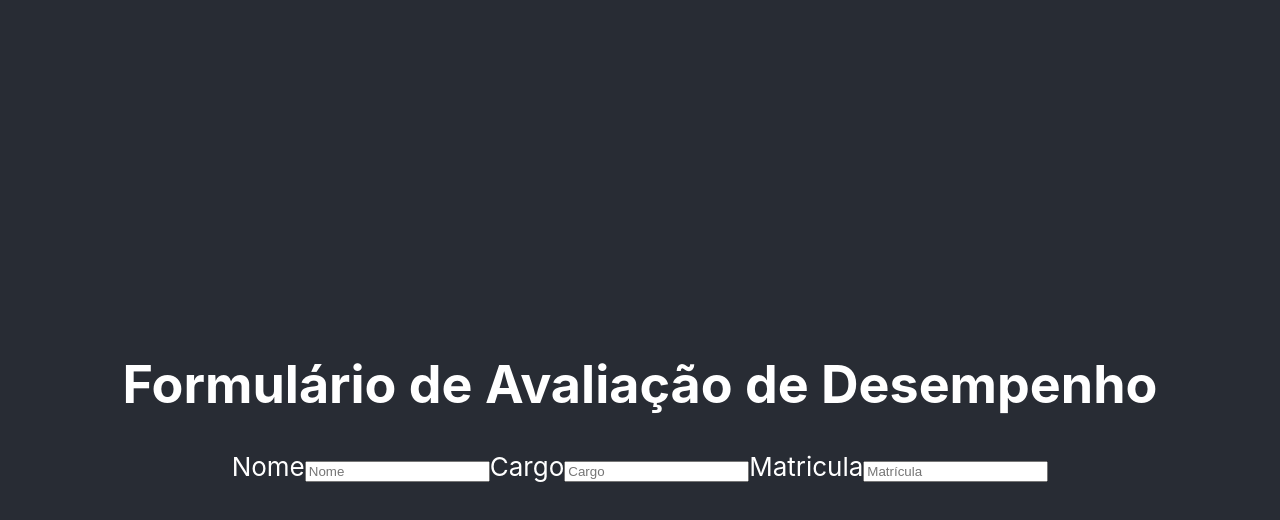
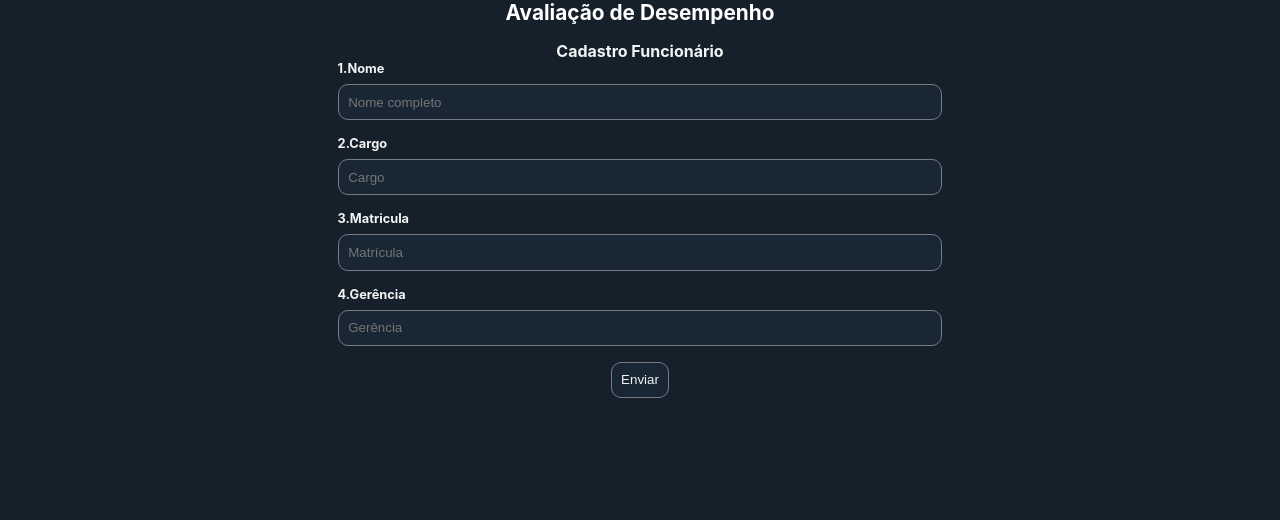
Before and after one commit to Leandro-Frota/appAvaliacaoDesempenho, a React (Create React App) app: page / in a window 1280 px wide. Shown: the top 520 px of the page. Built offline with nearby package versions, Linux system fonts and the light colour scheme.

Commit message:
Alt style componentes Cadastro

```diff
--- a/src/App.css
+++ b/src/App.css
@@ -1,38 +1,21 @@
-.App {
-  text-align: center;
+
+*{
+  margin: 0;
+  padding: 0;
+  box-sizing: border-box;
+
 }
 
-.App-logo {
-  height: 40vmin;
-  pointer-events: none;
+.app{
+  background-color: #15202B;
+  color: black;
+  width: 100vw;
+  height: 100vh;
+
 }
 
-@media (prefers-reduced-motion: no-preference) {
-  .App-logo {
-    animation: App-logo-spin infinite 20s linear;
-  }
+.app h1{
+  text-align: center;
+  color: #fff;
+  font-size: 1.3rem;
 }
-
-.App-header {
-  background-color: #282c34;
-  min-height: 100vh;
-  display: flex;
-  flex-direction: column;
-  align-items: center;
-  justify-content: center;
-  font-size: calc(10px + 2vmin);
-  color: white;
-}
-
-.App-link {
-  color: #61dafb;
-}
-
-@keyframes App-logo-spin {
-  from {
-    transform: rotate(0deg);
-  }
-  to {
-    transform: rotate(360deg);
-  }
-}
--- a/src/App.js
+++ b/src/App.js
@@ -1,15 +1,16 @@
 
 import './App.css';
-import Formulario from './Formulario/formulario.jsx';
+import Cadastro from './Componentes/Cadastro/Cadastro.jsx';
+import PreparoQualificacao from './Componentes/PreparoQualificacao/PreparoQualificacao.jsx'
 
 function App() {
   return (
-    <div className="App">
-      <header className="App-header">
-       <h1>Formulário de Avaliação de Desempenho</h1>
-       <Formulario/>
-      </header>
-    </div>
+       <div className="app">
+        <h1>Avaliação de Desempenho</h1>
+        <Cadastro/>
+        <PreparoQualificacao/>
+      </div>
+
   );
 }
 
--- /dev/null
+++ b/src/Componentes/Cadastro/Cadastro.css
@@ -0,0 +1,49 @@
+.form{
+
+    padding: 1rem ;
+    width: 70%;
+    margin-inline: auto;
+    text-align: center;
+
+}
+h2{
+    color: #F3F4F4;
+    font-size: 1rem;
+}
+.wrapperEmploy{
+    display: flex;
+    flex-direction: column;
+    align-items: center;
+    gap: 1rem;
+}
+
+.wrapperEmploy .input{
+    width: 70%;
+    display: flex;
+    flex-direction: column;
+    gap: 0.5rem;
+}
+
+.wrapperEmploy .input label{
+    text-align: start;
+    font-weight: bold;
+    color: #F3F4F4;
+    font-size: 0.8rem;
+}
+
+.wrapperEmploy .input input{
+    border: 1px solid #777C83 ;
+    background-color: #192734;
+    color: #F3F4F4;
+    border-radius: 10px ;
+    padding: 0.6rem;
+}
+
+.btnSaveEmploy{
+    border: 1px solid #777C83 ;
+    background-color: #192734;
+    color: #F3F4F4;
+    border-radius: 10px ;
+    padding: 0.6rem;
+    cursor: pointer;
+}
--- /dev/null
+++ b/src/Componentes/Cadastro/Cadastro.jsx
@@ -0,0 +1,31 @@
+import './Cadastro.css'
+
+function Cadastro() {
+    return (
+        <form className='form'>
+            <h2>Cadastro Funcionário</h2>
+            <section className='wrapperEmploy'>
+                <div className='input'>
+                    <label htmlFor="nameEmploye">1.Nome</label>
+                    <input className='nameEmploye' type="text" placeholder='Nome completo' />
+                </div>
+                <div className='input'>
+                    <label htmlFor="office">2.Cargo</label>
+                    <input className='office' type="text" placeholder='Cargo' />
+                </div>
+                <div className='input'>
+                    <label htmlFor="registration">3.Matricula</label>
+                    <input className='registration' type="number" placeholder='Matrícula' />
+                </div>
+                <div className='input'>
+                    <label htmlFor="registration">4.Gerência</label>
+                    <input className='registration' type="text" placeholder='Gerência' />
+                </div>
+                <button className='btnSaveEmploy'>Enviar</button>
+
+            </section>
+        </form>
+    )
+}
+
+export default Cadastro
--- /dev/null
+++ b/src/Componentes/PreparoQualificacao/PreparoQualificacao.jsx
@@ -0,0 +1,7 @@
+import './PreparoQualificacao.css'
+
+function PreparoQualificacao(){
+
+}
+
+export default PreparoQualificacao
--- a/src/Formulario/formulario.jsx
+++ /dev/null
@@ -1,19 +0,0 @@
-import './formulario.css'
-
-function Formulario() {
-    return (
-        <form>
-            <section className='wrapperEmprloy'>
-                <label htmlFor="nameEmploye">Nome</label>
-                <input className='nameEmploye' type="text" placeholder='Nome' />
-                <label htmlFor="office">Cargo</label>
-                <input className='office' type="text" placeholder='Cargo' />
-                <label htmlFor="registration">Matricula</label>
-                <input className='registration' type="number" placeholder='Matrícula' />
-
-            </section>
-        </form>
-    )
-}
-
-export default Formulario
```
Also changed, not shown: src/Componentes/PreparoQualificacao/PreparoQualificacao.css (added).
